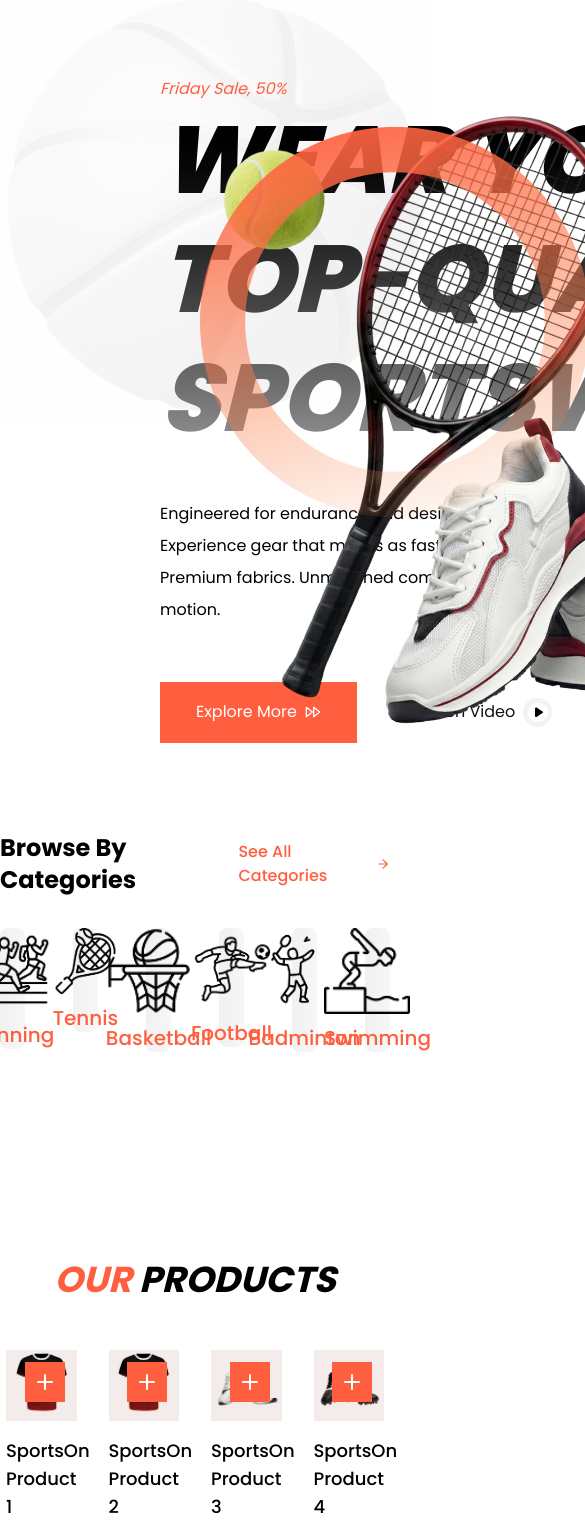
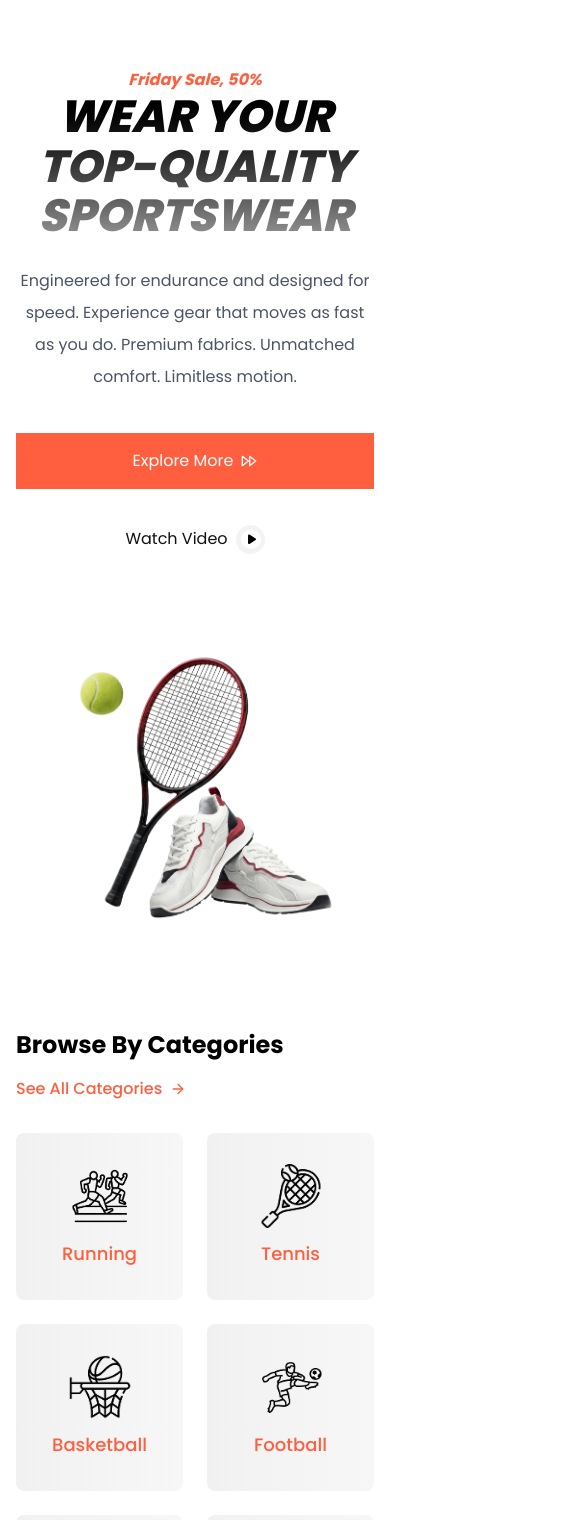
Before and after one commit to tsaqif06/sporton-fe, a Next.js app: page / in a window 390 px wide. Shown: the part 100-1620 px from the top of the page, 585 px wide, since content can reach past the window. Built offline with nearby package versions, Linux system fonts and the light colour scheme.

Commit message:
feat: make homepage responsive

```diff
--- a/app/(landing)/components/home/categories.tsx
+++ b/app/(landing)/components/home/categories.tsx
@@ -31,31 +31,37 @@ const categoryList = [
 
 const CategoriesSection = () => {
   return (
-    <section id="category-section" className="container mx-auto pb-20">
-      <div className="flex justify-between">
+    <section
+      id="category-section"
+      className="container mx-auto pb-20 px-4 lg:px-0"
+    >
+      <div className="flex flex-col sm:flex-row justify-between items-start sm:items-center gap-4">
         <h2 className="font-bold text-2xl">Browse By Categories</h2>
-        <Link href="#" className="flex gap-2 text-primary font-medium">
-          <span className="self-center">See All Categories</span>
+        <Link
+          href="#"
+          className="flex gap-2 text-primary font-medium hover:underline"
+        >
+          <span>See All Categories</span>
           <FiArrowRight className="self-center" />
         </Link>
       </div>
-      <div className="grid grid-cols-6 gap-12 mt-8">
+
+      <div className="grid grid-cols-2 md:grid-cols-3 lg:grid-cols-6 gap-6 lg:gap-12 mt-8">
         {categoryList.map((category, index) => (
           <div
-            className="rounded-lg bg-gradient-to-r from-[#F1F1F1] to-[#F7F7F7] w-full aspect-square flex justify-center"
+            className="rounded-lg bg-gradient-to-r from-[#F1F1F1] to-[#F7F7F7] w-full aspect-square flex flex-col justify-center items-center p-4 transition-transform hover:scale-105 cursor-pointer"
             key={index}
           >
-            <div className="self-center">
+            <div className="relative w-16 h-16 md:w-20 md:h-20 mb-3">
               <Image
                 src={`/images/categories/${category.imgUrl}`}
-                width={86}
-                height="86"
+                fill
                 alt={category.name}
-                className="mb-2.5"
+                className="object-contain"
               />
-              <div className="text-primary font-medium text-xl text-center">
-                {category.name}
-              </div>
+            </div>
+            <div className="text-primary font-medium text-lg md:text-xl text-center">
+              {category.name}
             </div>
           </div>
         ))}
--- a/app/(landing)/components/home/hero.tsx
+++ b/app/(landing)/components/home/hero.tsx
@@ -2,26 +2,46 @@ import Button from "../ui/button";
 import Image from "next/image";
 import { FiFastForward } from "react-icons/fi";
 
-
 const HeroSection = () => {
-    return <section id="hero-section" className="container mx-auto h-screen flex">
-        <div className="relative self-center">
+  return (
+    <section
+      id="hero-section"
+      className="container mx-auto min-h-screen flex items-center relative overflow-hidden lg:overflow-visible px-4 lg:px-0 py-20 lg:py-0"
+    >
+      <div className="flex flex-col lg:flex-row items-center w-full relative">
         <Image
           src="/images/img-basketball.png"
           width={432}
           height={423}
           alt="image sporton"
-                className="grayscale absolute left-0 -top-20"
+          className="grayscale absolute left-0 -top-20 hidden lg:block"
         />
-            <div className="relative ml-40 w-full">
-                <div className="text-primary italic">Friday Sale, 50%</div>
-                <h1 className="font-extrabold text-[95px] italic bg-gradient-to-b leading-tight from-black to-[#979797] bg-clip-text text-transparent">WEAR YOUR <br /> TOP-QUALITY <br /> SPORTSWEAR</h1>
-                <p className="w-1/2 mt-10 leading-loose">Engineered for endurance and designed for speed. Experience gear that moves as fast as you do. Premium fabrics. Unmatched comfort. Limitless motion.</p>
-                <div className="flex gap-5 mt-14">
-                    <Button>
+
+        <div className="z-10 w-full lg:w-3/4 xl:ml-20">
+          <div className="text-primary italic font-bold text-center lg:text-left">
+            Friday Sale, 50%
+          </div>
+
+          <h1 className="font-extrabold text-[45px] md:text-[70px] lg:text-[95px] italic bg-gradient-to-b leading-[1.1] from-black to-[#979797] bg-clip-text text-transparent text-center lg:text-left">
+            WEAR YOUR <br className="hidden md:block" />
+            TOP-QUALITY <br className="hidden md:block" />
+            SPORTSWEAR
+          </h1>
+
+          <p className="w-full lg:w-1/2 mt-6 lg:mt-10 leading-loose text-center lg:text-left text-gray-600">
+            Engineered for endurance and designed for speed. Experience gear
+            that moves as fast as you do. Premium fabrics. Unmatched comfort.
+            Limitless motion.
+          </p>
+
+          <div className="flex flex-col sm:flex-row gap-5 mt-10 lg:mt-14 justify-center lg:justify-start">
+            <Button className="w-full sm:w-auto flex justify-center items-center gap-2">
               Explore More <FiFastForward />
             </Button>
-                    <Button variant="ghost">
+            <Button
+              variant="ghost"
+              className="w-full sm:w-auto flex justify-center items-center gap-2"
+            >
               Watch Video
               <Image
                 src="/images/icon-play-video.svg"
@@ -32,22 +52,28 @@ const HeroSection = () => {
             </Button>
           </div>
         </div>
+
+        <div className="mt-12 lg:mt-0 relative lg:absolute lg:-right-10 lg:top-1/2 lg:-translate-y-1/2 w-full max-w-[300px] md:max-w-[500px] lg:max-w-[700px]">
           <Image
             src="/images/img-hero.png"
             width={700}
             height={950}
             alt="image sporton hero"
-                className="absolute -right-5 top-1/2 -translate-y-1/2"
+            className="w-full h-auto object-contain"
+            priority
           />
         </div>
+      </div>
+
       <Image
         src="/images/img-ornament-hero.svg"
         width={420}
         height={420}
-            alt="image sporton"
-            className="absolute -right-[200px] top-1/2 -translate-y-1/2"
+        alt="ornament"
+        className="absolute -right-[150px] top-1/2 -translate-y-1/2 hidden lg:block -z-10"
       />
-    </section>;
+    </section>
+  );
 };
 
 export default HeroSection;
--- a/app/(landing)/components/home/products.tsx
+++ b/app/(landing)/components/home/products.tsx
@@ -45,34 +45,45 @@ const productList = [
 
 const ProductsSection = () => {
   return (
-    <section id="products-section" className="container mx-auto mt-32 mb-52">
-      <h2 className="font-bold italic text-4xl text-center mb-11">
+    <section
+      id="products-section"
+      className="container mx-auto mt-20 lg:mt-32 mb-32 lg:mb-52 px-4 lg:px-0"
+    >
+      <h2 className="font-bold italic text-3xl lg:text-4xl text-center mb-8 lg:mb-11">
         <span className="text-primary">OUR </span>PRODUCTS
       </h2>
-      <div className="grid grid-cols-4 gap-5">
+
+      <div className="grid grid-cols-1 sm:grid-cols-2 md:grid-cols-3 lg:grid-cols-4 gap-4 lg:gap-5">
         {productList.map((product, index) => (
           <Link
             href={`/product/${product.name}`}
             key={index}
-            className="p-1.5 bg-white hover:drop-shadow-xl duration-300"
+            className="p-1.5 bg-white hover:drop-shadow-xl duration-300 flex flex-col group"
           >
-            <div className="bg-primary-light aspect-square w-full flex justify-center items-center relative">
+            <div className="bg-primary-light aspect-square w-full flex justify-center items-center relative overflow-hidden">
               <Image
                 src={`/images/products/${product.imgUrl}`}
                 alt={product.name}
                 width={300}
                 height={300}
-                className="aspect-square object-contain"
+                className="aspect-square object-contain transition-transform duration-500 group-hover:scale-110"
               />
               <Button className="w-10 h-10 p-2! absolute right-3 top-3 ">
                 <FiPlus size={24} />
               </Button>
             </div>
-            <h3 className="font-medium text-lg mb-1.5 mt-4">{product.name}</h3>
-            <div className="flex justify-between mb-8">
-              <div className="text-gray-500">{product.category}</div>
-              <div className="font-medium text-primary">
-                {priceFormatter(product.price)}
+
+            <div className="px-1">
+              <h3 className="font-medium text-base lg:text-lg mb-1 mt-4 line-clamp-1">
+                {product.name}
+              </h3>
+              <div className="flex flex-col sm:flex-row sm:justify-between mb-4 lg:mb-8 gap-1">
+                <div className="text-sm lg:text-base text-gray-500">
+                  {product.category}
+                </div>
+                <div className="font-semibold text-primary">
+                  {priceFormatter(product.price)}
+                </div>
               </div>
             </div>
           </Link>
```
Lines whose indentation alone changed are shown as unchanged.
